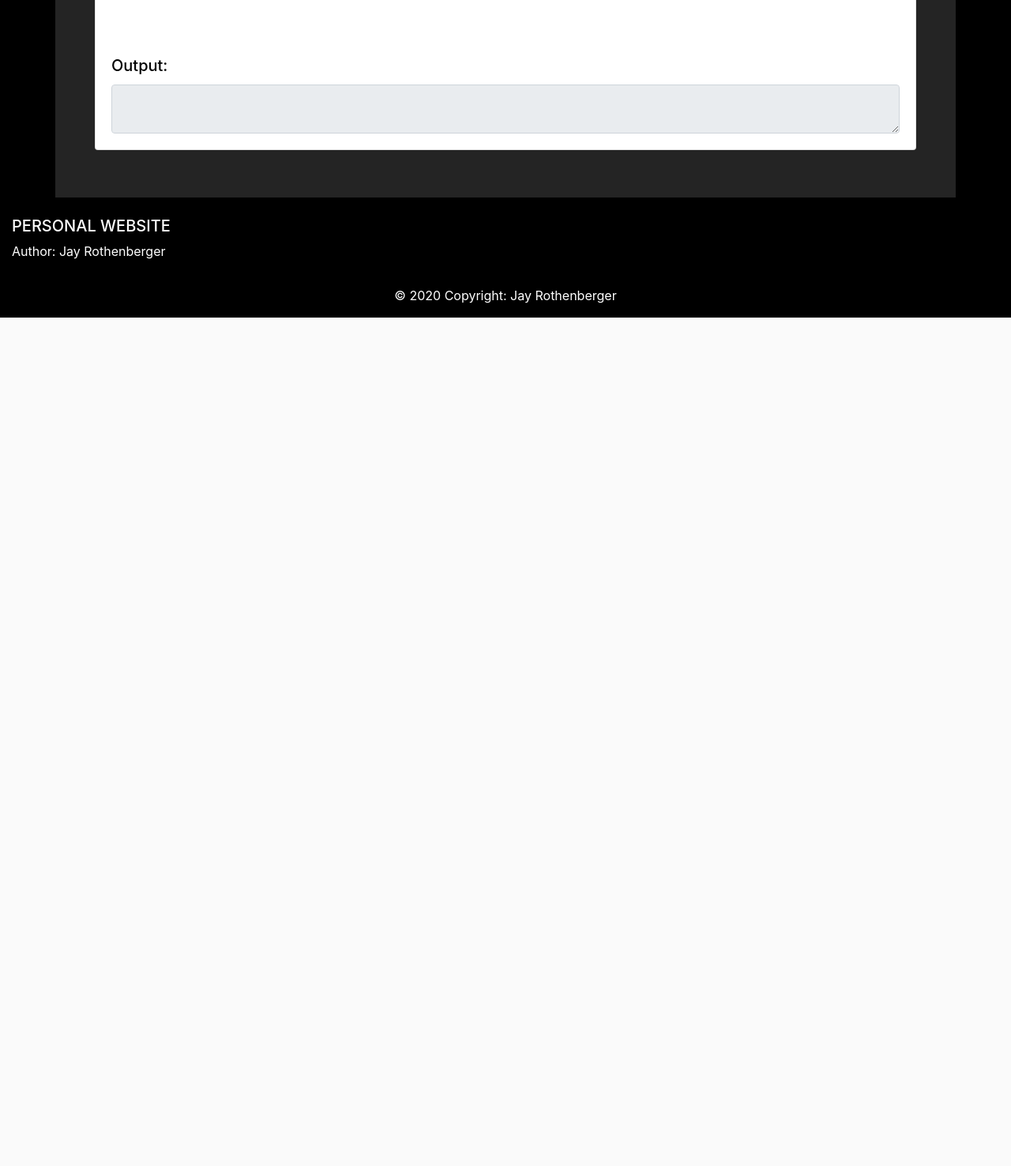
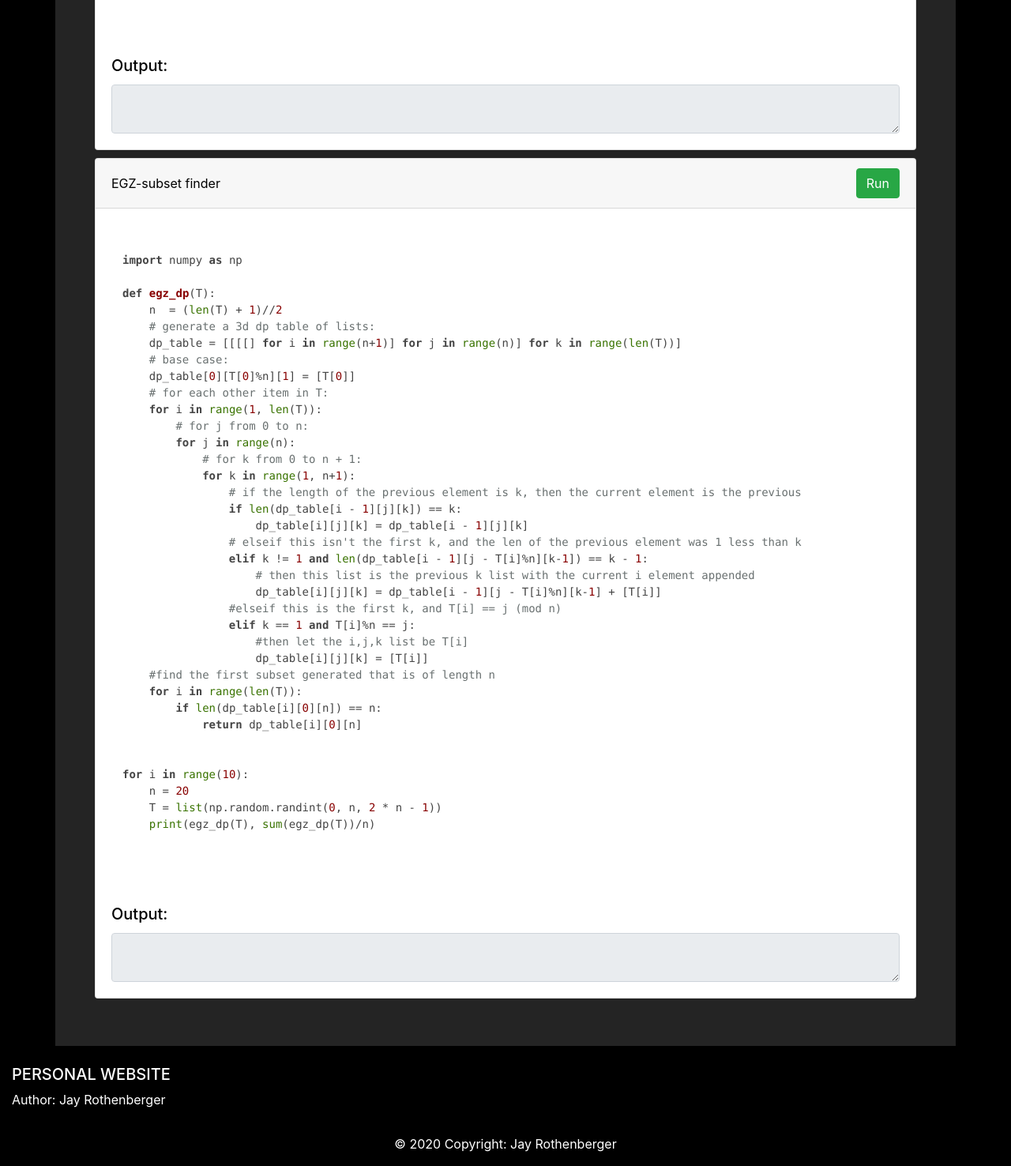
Before and after one commit to JayRothenberger/Personal-Website, a Django app: page /codeSamples/ in a window 1280 px wide. Shown: the part 4565-6041 px from the top of the page at 79% size. Before the commit the page ends 4967 px from the top, so only its background shows below. Run offline with Django 3.2, Linux system fonts and the light colour scheme; some libraries are stand-ins or nearby versions.

Commit message:
sai noticed a bug
code wasn't running because of the wrong url

```diff
--- a/personal/templates/personal/codeSamples.html
+++ b/personal/templates/personal/codeSamples.html
@@ -13,7 +13,7 @@
         {
         document.getElementById(id).innerHTML = "running..."
         document.getElementById(id).style = "width:100%;font-family: 'Courier New';color: red;"
-        $.get("http://localhost:8000/run/", {'torun': code}, function(data, status){
+        $.get("http://www.jayrothenberger.com/run/", {'torun': code}, function(data, status){
             data = JSON.parse(data)
             document.getElementById(id).style = "width:100%;font-family: 'Courier New';color: green;overflow-y: scroll;"
             document.getElementById(id).innerHTML = data['return']
@@ -370,7 +370,62 @@ print(minSwaps(a, b, sorted))
         </div>
         <div class="card-body" style="color:black">
             <h5 class="card-title">Output:</h5>
-            <textarea id="minSwapsReturn" class="form-control" readonly></textarea>
+            <textarea id="EGZReturn" class="form-control" readonly></textarea>
+        </div>
+    </div>
+    <div class="card">
+        <div class="card-header" style="color:black">
+            <div class="row">
+                <div class="col align-self-center">
+                    EGZ-subset finder
+                </div>
+                <div class="col align-self-center" style="text-align: right;">
+                    <button type="button" class="btn btn-success" onclick="EGZ()">Run</button>
+                </div>
+            </div>
+        </div>
+        <div class="card-body">
+            <pre><code id="EGZcode" class="python" style="background-color: white">
+import numpy as np
+
+def egz_dp(T):
+    n  = (len(T) + 1)//2
+    # generate a 3d dp table of lists:
+    dp_table = [[[[] for i in range(n+1)] for j in range(n)] for k in range(len(T))]
+    # base case:
+    dp_table[0][T[0]%n][1] = [T[0]]
+    # for each other item in T:
+    for i in range(1, len(T)):
+        # for j from 0 to n:
+        for j in range(n):
+            # for k from 0 to n + 1:
+            for k in range(1, n+1):
+                # if the length of the previous element is k, then the current element is the previous
+                if len(dp_table[i - 1][j][k]) == k:
+                    dp_table[i][j][k] = dp_table[i - 1][j][k]
+                # elseif this isn't the first k, and the len of the previous element was 1 less than k
+                elif k != 1 and len(dp_table[i - 1][j - T[i]%n][k-1]) == k - 1:
+                    # then this list is the previous k list with the current i element appended
+                    dp_table[i][j][k] = dp_table[i - 1][j - T[i]%n][k-1] + [T[i]]
+                #elseif this is the first k, and T[i] == j (mod n)
+                elif k == 1 and T[i]%n == j:
+                    #then let the i,j,k list be T[i]
+                    dp_table[i][j][k] = [T[i]]
+    #find the first subset generated that is of length n
+    for i in range(len(T)):
+        if len(dp_table[i][0][n]) == n:
+            return dp_table[i][0][n]
+
+
+for i in range(10):
+    n = 20
+    T = list(np.random.randint(0, n, 2 * n - 1))
+    print(egz_dp(T), sum(egz_dp(T))/n)
+            </code></pre>
+        </div>
+        <div class="card-body" style="color:black">
+            <h5 class="card-title">Output:</h5>
+            <textarea id="EGZReturn" class="form-control" readonly></textarea>
         </div>
     </div>
 {% endblock %}
--- a/personal/templates/personal/dashboard.html
+++ b/personal/templates/personal/dashboard.html
@@ -74,10 +74,10 @@
     var myDoughnutChart = new Chart(ctx,
     {
         "type":"doughnut",
-        "data":{"labels":["Wins","Losses"],
+        "data":{"labels":["Losses","Wins"],
                 "datasets":[{"label":"Win/Loss",
-                            "data":[wl.wins,wl.losses],
-                            "backgroundColor":["rgb(0, 153, 0)","rgb(255, 0, 0)"]
+                            "data":[wl.losses, wl.wins],
+                            "backgroundColor":["rgb(255, 0, 0)","rgb(0, 153, 0)"],
                             }]
                 },
         "options":{"cutoutPercentage":70}
```
